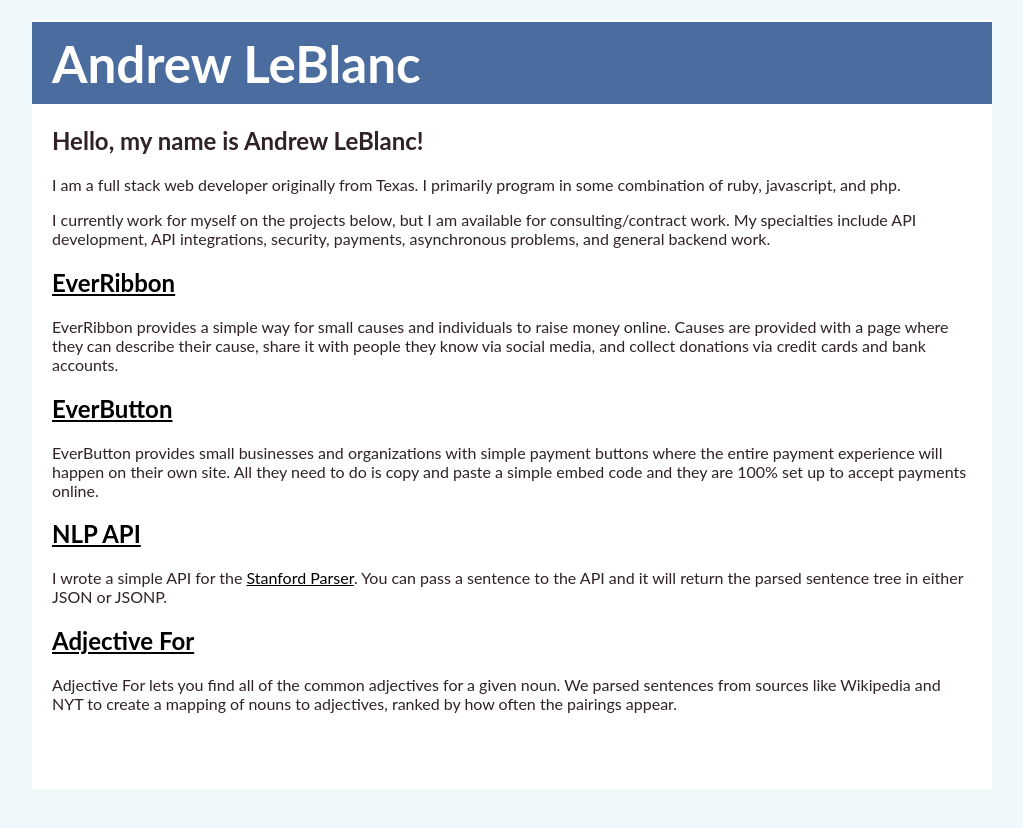
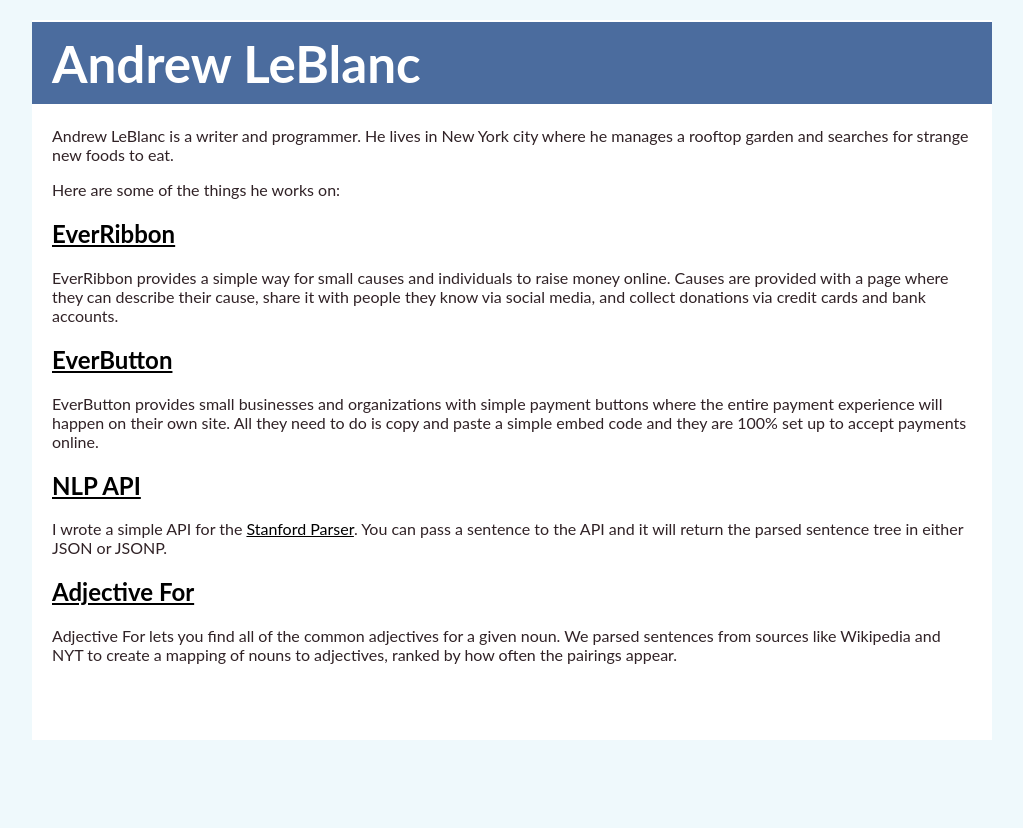
Before and after one commit to LeBlanc/personal-website, a Jekyll site: the page built from index.md, in a window 1280 px wide. Shown: the top 828 px of the page, without its empty margins (128-1151 px from the left). Built offline with Jekyll 4.4.1, drawn with Linux system fonts in a browser that asks for light colours; our own code applies the rules of GitHub Pages for plain Markdown files.

Commit message:
Update text with writer stuff

```diff
--- a/index.md
+++ b/index.md
@@ -2,11 +2,9 @@
 layout: default
 ---
 
-## Hello, my name is Andrew LeBlanc!
+Andrew LeBlanc is a writer and programmer. He lives in New York city where he manages a rooftop garden and searches for strange new foods to eat.
 
-I am a full stack web developer originally from Texas. I primarily program in some combination of ruby, javascript, and php.
-
-I currently work for myself on the projects below, but I am available for consulting/contract work. My specialties include API development, API integrations, security, payments, asynchronous problems, and general backend work.
+Here are some of the things he works on:
 
 ## <a href="https://www.everribbon.com">EverRibbon</a>
 
```
